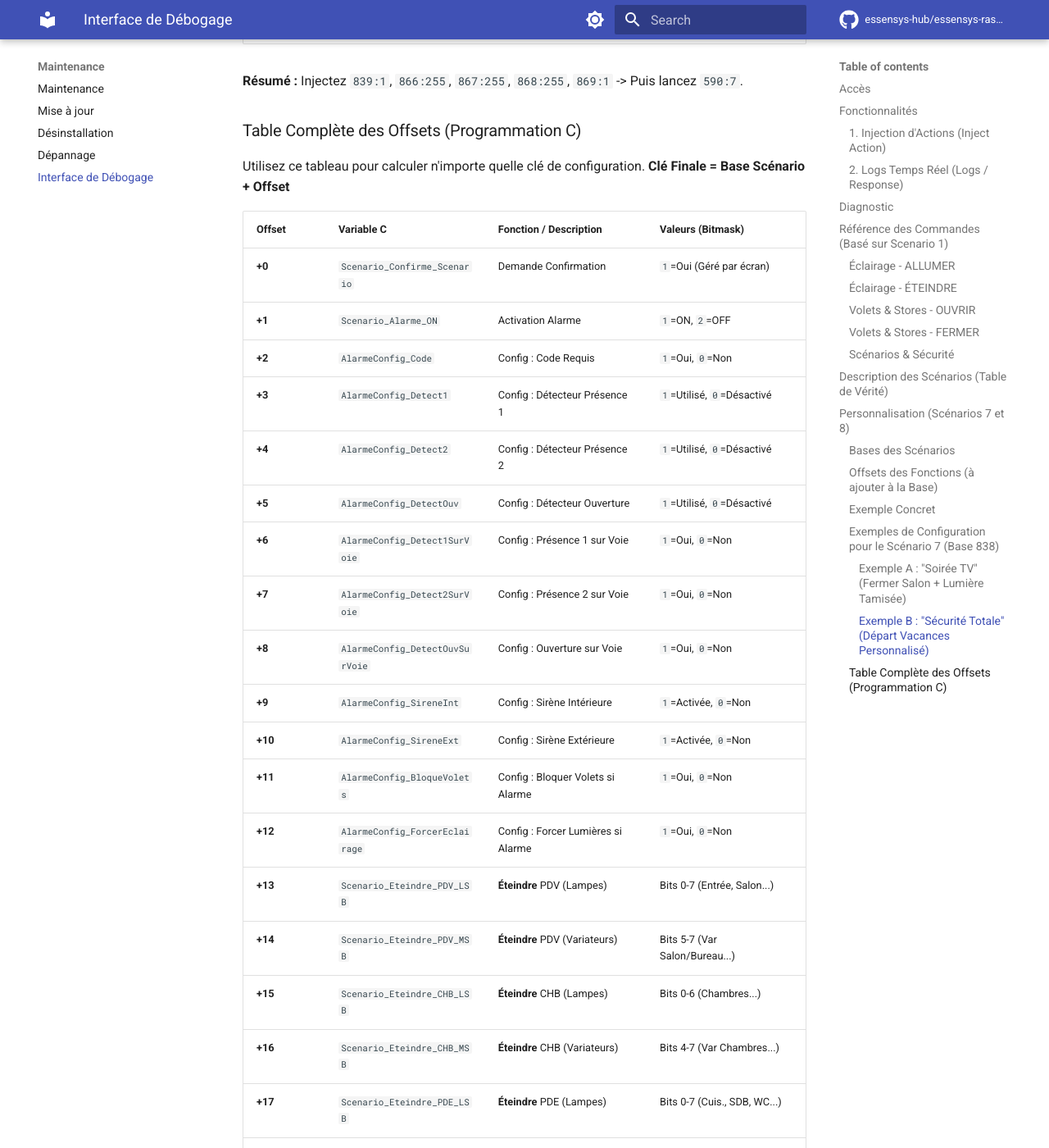
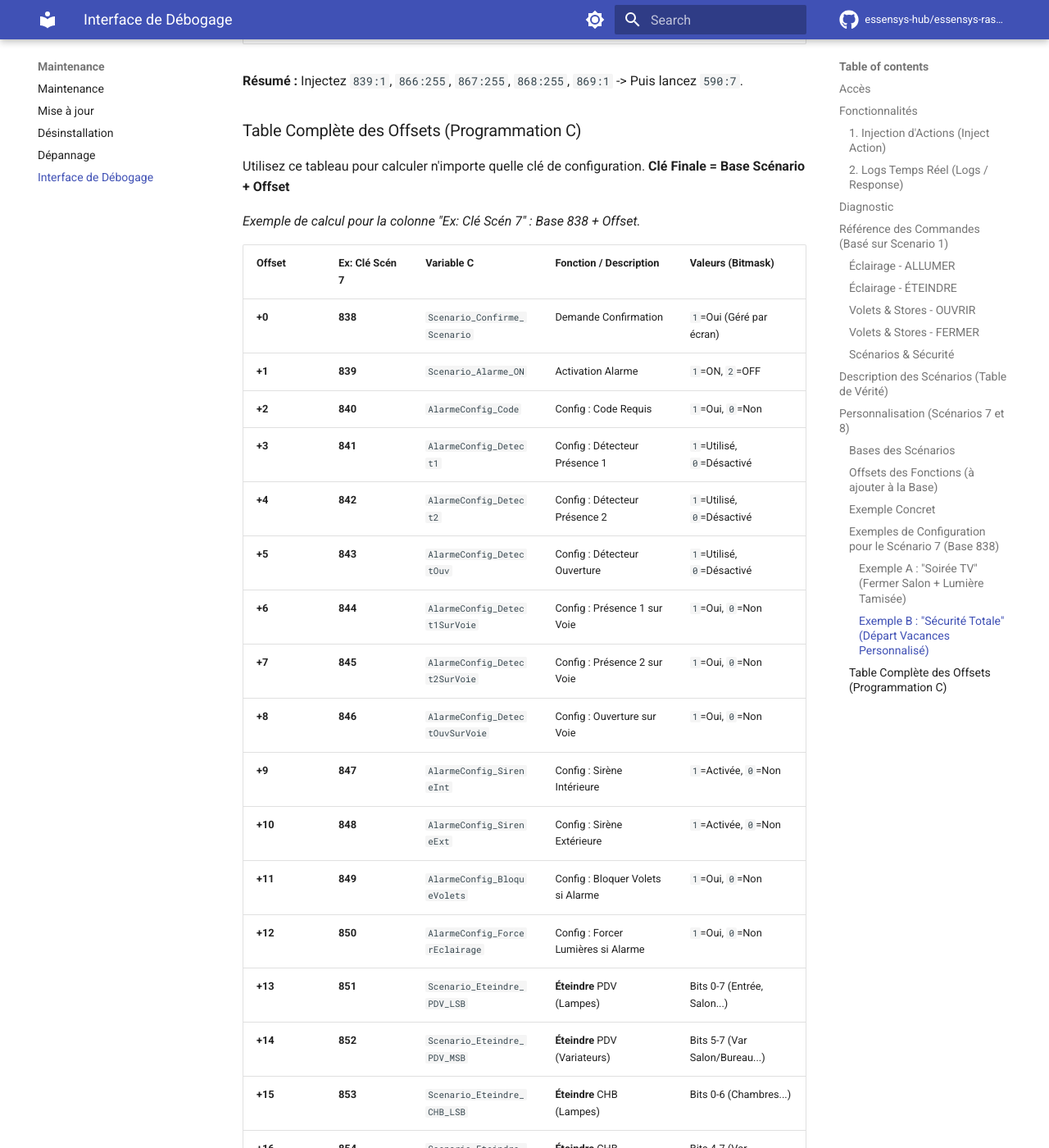
Before and after one commit to essensys-hub/essensys-raspberry-install, an MkDocs documentation site: the page built from docs/maintenance/debug.md, in a window 1280 px wide and 1400 px high, scrolled down 8934 px. Shown: the whole window at 82% size. Built offline with MkDocs 1.6.1 and Material for MkDocs 9.7.7, drawn with Linux system fonts in a browser that asks for light colours; comment, search, counter and statistics services are not loaded; the version menu is left out; some of the changed text lies outside the part shown.

Commit message:
Add pre-calculated Scenario 7 keys column to offset table

```diff
--- a/docs/maintenance/debug.md
+++ b/docs/maintenance/debug.md
@@ -227,46 +227,48 @@ Voici deux exemples complets pour illustrer la logique.
 Utilisez ce tableau pour calculer n'importe quelle clé de configuration.
 **Clé Finale = Base Scénario + Offset**
 
-| Offset | Variable C | Fonction / Description | Valeurs (Bitmask) |
-| :--- | :--- | :--- | :--- |
-| **+0** | `Scenario_Confirme_Scenario` | Demande Confirmation | `1`=Oui (Géré par écran) |
-| **+1** | `Scenario_Alarme_ON` | Activation Alarme | `1`=ON, `2`=OFF |
-| **+2** | `AlarmeConfig_Code` | Config : Code Requis | `1`=Oui, `0`=Non |
-| **+3** | `AlarmeConfig_Detect1` | Config : Détecteur Présence 1 | `1`=Utilisé, `0`=Désactivé |
-| **+4** | `AlarmeConfig_Detect2` | Config : Détecteur Présence 2 | `1`=Utilisé, `0`=Désactivé |
-| **+5** | `AlarmeConfig_DetectOuv` | Config : Détecteur Ouverture | `1`=Utilisé, `0`=Désactivé |
-| **+6** | `AlarmeConfig_Detect1SurVoie` | Config : Présence 1 sur Voie | `1`=Oui, `0`=Non |
-| **+7** | `AlarmeConfig_Detect2SurVoie` | Config : Présence 2 sur Voie | `1`=Oui, `0`=Non |
-| **+8** | `AlarmeConfig_DetectOuvSurVoie`| Config : Ouverture sur Voie | `1`=Oui, `0`=Non |
-| **+9** | `AlarmeConfig_SireneInt` | Config : Sirène Intérieure | `1`=Activée, `0`=Non |
-| **+10** | `AlarmeConfig_SireneExt` | Config : Sirène Extérieure | `1`=Activée, `0`=Non |
-| **+11** | `AlarmeConfig_BloqueVolets` | Config : Bloquer Volets si Alarme| `1`=Oui, `0`=Non |
-| **+12** | `AlarmeConfig_ForcerEclairage` | Config : Forcer Lumières si Alarme| `1`=Oui, `0`=Non |
-| **+13** | `Scenario_Eteindre_PDV_LSB` | **Éteindre** PDV (Lampes) | Bits 0-7 (Entrée, Salon...) |
-| **+14** | `Scenario_Eteindre_PDV_MSB` | **Éteindre** PDV (Variateurs) | Bits 5-7 (Var Salon/Bureau...) |
-| **+15** | `Scenario_Eteindre_CHB_LSB` | **Éteindre** CHB (Lampes) | Bits 0-6 (Chambres...) |
-| **+16** | `Scenario_Eteindre_CHB_MSB` | **Éteindre** CHB (Variateurs) | Bits 4-7 (Var Chambres...) |
-| **+17** | `Scenario_Eteindre_PDE_LSB` | **Éteindre** PDE (Lampes) | Bits 0-7 (Cuis., SDB, WC...) |
-| **+18** | `Scenario_Eteindre_PDE_MSB` | **Éteindre** PDE (Lampes/Var) | Bits 0-4 + 7 |
-| **+19** | `Scenario_Allumer_PDV_LSB` | **Allumer** PDV (Lampes) | Bits 0-7 (Entrée, Salon...) |
-| **+20** | `Scenario_Allumer_PDV_MSB` | **Allumer** PDV (Variateurs) | Bits 5-7 (Var Salon/Bureau...) |
-| **+21** | `Scenario_Allumer_CHB_LSB` | **Allumer** CHB (Lampes) | Bits 0-6 (Chambres...) |
-| **+22** | `Scenario_Allumer_CHB_MSB` | **Allumer** CHB (Variateurs) | Bits 4-7 (Var Chambres...) |
-| **+23** | `Scenario_Allumer_PDE_LSB` | **Allumer** PDE (Lampes) | Bits 0-7 (Cuis., SDB, WC...) |
-| **+24** | `Scenario_Allumer_PDE_MSB` | **Allumer** PDE (Lampes/Var) | Bits 0-4 + 7 |
-| **+25** | `Scenario_OuvrirVolets_PDV` | **Ouvrir** Volets PDV | Bits 0-5 (Salon, SAM, Bur.) |
-| **+26** | `Scenario_OuvrirVolets_CHB` | **Ouvrir** Volets CHB | Bits 0-4 (Chambres) |
-| **+27** | `Scenario_OuvrirVolets_PDE` | **Ouvrir** Volets PDE | Bits 0-3 (Cuis., SDB, Store) |
-| **+28** | `Scenario_FermerVolets_PDV` | **Fermer** Volets PDV | Bits 0-5 (Salon, SAM, Bur.) |
-| **+29** | `Scenario_FermerVolets_CHB` | **Fermer** Volets CHB | Bits 0-4 (Chambres) |
-| **+30** | `Scenario_FermerVolets_PDE` | **Fermer** Volets PDE | Bits 0-3 (Cuis., SDB, Store) |
-| **+31** | `Scenario_Securite` | Prises Commandées | `1`=Couper, `2`=Rétablir |
-| **+32** | `Scenario_Machines` | Machines à Laver | `1`=Couper, `2`=Rétablir |
-| **+33** | `Scenario_Chauf_zj` | Chauffage Jour | `0x00-0x05`=Auto, `0x10`=Force... |
-| **+34** | `Scenario_Chauf_zn` | Chauffage Nuit | Idem |
-| **+35** | `Scenario_Chauf_zsb1` | Chauffage SDB 1 | Idem |
-| **+36** | `Scenario_Chauf_zsb2` | Chauffage SDB 2 | Idem |
-| **+37** | `Scenario_Cumulus` | Cumulus | `0`=Auto, `1`=HC, `2`=OFF |
-| **+38** | `Scenario_Reveil_Reglage` | Réveil : Procédure Réglage | `1`=Lancer réglage |
-| **+39** | `Scenario_Reveil_ON` | Réveil : Activation | `1`=Armer, `2`=Désactiver |
-| **+40** | `Scenario_Efface` | Effacer Scénario | `1`=Reset Paramètres |
+*Exemple de calcul pour la colonne "Ex: Clé Scén 7" : Base 838 + Offset.*
+
+| Offset | Ex: Clé Scén 7 | Variable C | Fonction / Description | Valeurs (Bitmask) |
+| :--- | :--- | :--- | :--- | :--- |
+| **+0** | **838** | `Scenario_Confirme_Scenario` | Demande Confirmation | `1`=Oui (Géré par écran) |
+| **+1** | **839** | `Scenario_Alarme_ON` | Activation Alarme | `1`=ON, `2`=OFF |
+| **+2** | **840** | `AlarmeConfig_Code` | Config : Code Requis | `1`=Oui, `0`=Non |
+| **+3** | **841** | `AlarmeConfig_Detect1` | Config : Détecteur Présence 1 | `1`=Utilisé, `0`=Désactivé |
+| **+4** | **842** | `AlarmeConfig_Detect2` | Config : Détecteur Présence 2 | `1`=Utilisé, `0`=Désactivé |
+| **+5** | **843** | `AlarmeConfig_DetectOuv` | Config : Détecteur Ouverture | `1`=Utilisé, `0`=Désactivé |
+| **+6** | **844** | `AlarmeConfig_Detect1SurVoie` | Config : Présence 1 sur Voie | `1`=Oui, `0`=Non |
+| **+7** | **845** | `AlarmeConfig_Detect2SurVoie` | Config : Présence 2 sur Voie | `1`=Oui, `0`=Non |
+| **+8** | **846** | `AlarmeConfig_DetectOuvSurVoie`| Config : Ouverture sur Voie | `1`=Oui, `0`=Non |
+| **+9** | **847** | `AlarmeConfig_SireneInt` | Config : Sirène Intérieure | `1`=Activée, `0`=Non |
+| **+10** | **848** | `AlarmeConfig_SireneExt` | Config : Sirène Extérieure | `1`=Activée, `0`=Non |
+| **+11** | **849** | `AlarmeConfig_BloqueVolets` | Config : Bloquer Volets si Alarme| `1`=Oui, `0`=Non |
+| **+12** | **850** | `AlarmeConfig_ForcerEclairage` | Config : Forcer Lumières si Alarme| `1`=Oui, `0`=Non |
+| **+13** | **851** | `Scenario_Eteindre_PDV_LSB` | **Éteindre** PDV (Lampes) | Bits 0-7 (Entrée, Salon...) |
+| **+14** | **852** | `Scenario_Eteindre_PDV_MSB` | **Éteindre** PDV (Variateurs) | Bits 5-7 (Var Salon/Bureau...) |
+| **+15** | **853** | `Scenario_Eteindre_CHB_LSB` | **Éteindre** CHB (Lampes) | Bits 0-6 (Chambres...) |
+| **+16** | **854** | `Scenario_Eteindre_CHB_MSB` | **Éteindre** CHB (Variateurs) | Bits 4-7 (Var Chambres...) |
+| **+17** | **855** | `Scenario_Eteindre_PDE_LSB` | **Éteindre** PDE (Lampes) | Bits 0-7 (Cuis., SDB, WC...) |
+| **+18** | **856** | `Scenario_Eteindre_PDE_MSB` | **Éteindre** PDE (Lampes/Var) | Bits 0-4 + 7 |
+| **+19** | **857** | `Scenario_Allumer_PDV_LSB` | **Allumer** PDV (Lampes) | Bits 0-7 (Entrée, Salon...) |
+| **+20** | **858** | `Scenario_Allumer_PDV_MSB` | **Allumer** PDV (Variateurs) | Bits 5-7 (Var Salon/Bureau...) |
+| **+21** | **859** | `Scenario_Allumer_CHB_LSB` | **Allumer** CHB (Lampes) | Bits 0-6 (Chambres...) |
+| **+22** | **860** | `Scenario_Allumer_CHB_MSB` | **Allumer** CHB (Variateurs) | Bits 4-7 (Var Chambres...) |
+| **+23** | **861** | `Scenario_Allumer_PDE_LSB` | **Allumer** PDE (Lampes) | Bits 0-7 (Cuis., SDB, WC...) |
+| **+24** | **862** | `Scenario_Allumer_PDE_MSB` | **Allumer** PDE (Lampes/Var) | Bits 0-4 + 7 |
+| **+25** | **863** | `Scenario_OuvrirVolets_PDV` | **Ouvrir** Volets PDV | Bits 0-5 (Salon, SAM, Bur.) |
+| **+26** | **864** | `Scenario_OuvrirVolets_CHB` | **Ouvrir** Volets CHB | Bits 0-4 (Chambres) |
+| **+27** | **865** | `Scenario_OuvrirVolets_PDE` | **Ouvrir** Volets PDE | Bits 0-3 (Cuis., SDB, Store) |
+| **+28** | **866** | `Scenario_FermerVolets_PDV` | **Fermer** Volets PDV | Bits 0-5 (Salon, SAM, Bur.) |
+| **+29** | **867** | `Scenario_FermerVolets_CHB` | **Fermer** Volets CHB | Bits 0-4 (Chambres) |
+| **+30** | **868** | `Scenario_FermerVolets_PDE` | **Fermer** Volets PDE | Bits 0-3 (Cuis., SDB, Store) |
+| **+31** | **869** | `Scenario_Securite` | Prises Commandées | `1`=Couper, `2`=Rétablir |
+| **+32** | **870** | `Scenario_Machines` | Machines à Laver | `1`=Couper, `2`=Rétablir |
+| **+33** | **871** | `Scenario_Chauf_zj` | Chauffage Jour | `0x00...` |
+| **+34** | **872** | `Scenario_Chauf_zn` | Chauffage Nuit | Idem |
+| **+35** | **873** | `Scenario_Chauf_zsb1` | Chauffage SDB 1 | Idem |
+| **+36** | **874** | `Scenario_Chauf_zsb2` | Chauffage SDB 2 | Idem |
+| **+37** | **875** | `Scenario_Cumulus` | Cumulus | `0`=Auto, `1`=HC, `2`=OFF |
+| **+38** | **876** | `Scenario_Reveil_Reglage` | Réveil : Procédure Réglage | `1`=Lancer réglage |
+| **+39** | **877** | `Scenario_Reveil_ON` | Réveil : Activation | `1`=Armer, `2`=Désactiver |
+| **+40** | **878** | `Scenario_Efface` | Effacer Scénario | `1`=Reset Paramètres |
```
